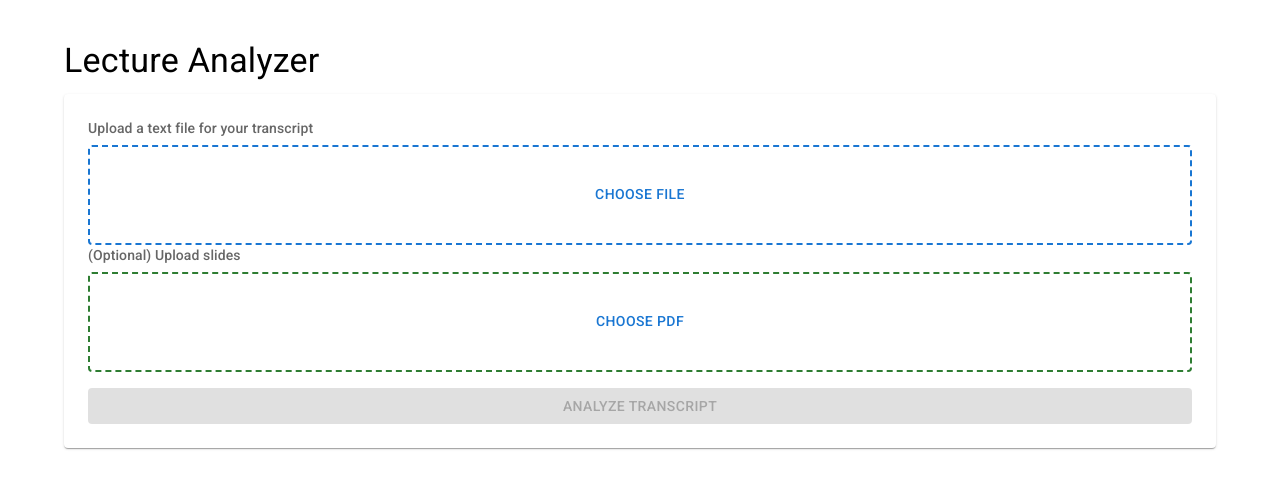
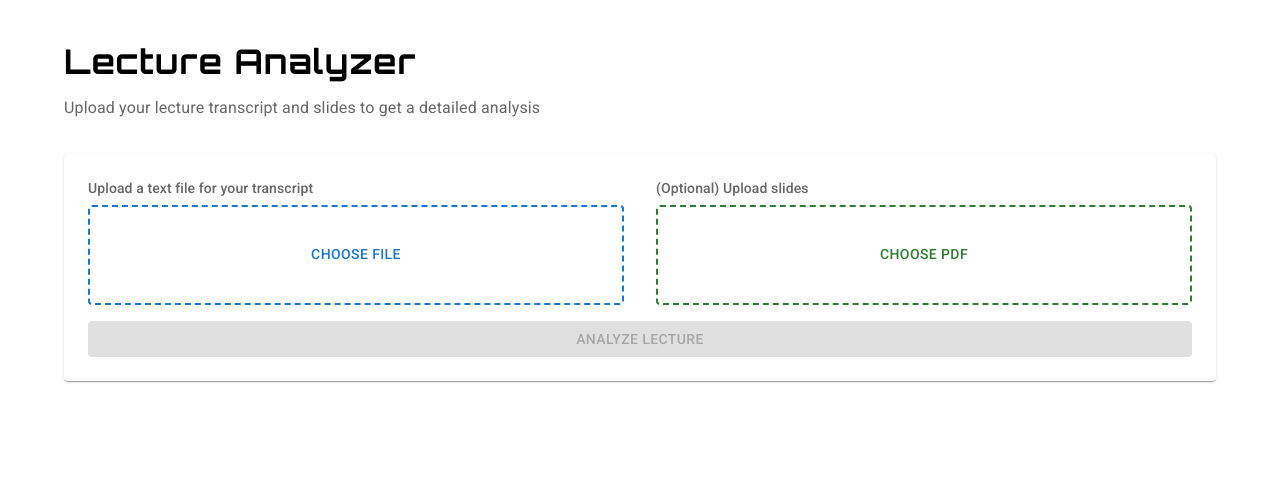
Before and after one commit to bluebear98/virtual-ta, a Next.js app: page / in a window 1280 px wide. Shown: the top 488 px of the page. Built offline with nearby package versions, Linux system fonts and the light colour scheme.

Commit message:
Update UI

```diff
--- a/src/components/FileUpload.tsx
+++ b/src/components/FileUpload.tsx
@@ -43,12 +43,22 @@ export default function FileUpload({ onFileContent, disabled }: FileUploadProps)
           },
           display: 'flex',
           flexDirection: 'column',
-          gap: 1
+          gap: 1,
+          padding: 2
         }}
       >
         {selectedFile ? (
           <>
-            <Typography variant="body2" color="primary">
+            <Typography
+              variant="body2"
+              color="primary"
+              sx={{
+                maxWidth: '100%',
+                overflow: 'hidden',
+                textOverflow: 'ellipsis',
+                whiteSpace: 'nowrap'
+              }}
+            >
               {selectedFile}
             </Typography>
             <Typography variant="caption" color="text.secondary">
--- a/src/components/PDFUpload.tsx
+++ b/src/components/PDFUpload.tsx
@@ -58,19 +58,31 @@ export default function PDFUpload({ onPDFContent, disabled }: PDFUploadProps) {
           height: '100px',
           border: '2px dashed',
           borderColor: disabled ? 'grey.300' : 'success.main',
+          color: disabled ? 'grey.500' : 'success.main',
           '&:hover': {
             border: '2px dashed',
             borderColor: 'success.dark',
-            bgcolor: 'success.50'
+            bgcolor: 'success.50',
+            color: 'success.dark'
           },
           display: 'flex',
           flexDirection: 'column',
-          gap: 1
+          gap: 1,
+          padding: 2
         }}
       >
         {selectedFile ? (
           <>
-            <Typography variant="body2" color="success.main">
+            <Typography
+              variant="body2"
+              color="success.main"
+              sx={{
+                maxWidth: '100%',
+                overflow: 'hidden',
+                textOverflow: 'ellipsis',
+                whiteSpace: 'nowrap'
+              }}
+            >
               {selectedFile}
             </Typography>
             <Typography variant="caption" color="text.secondary">
@@ -78,7 +90,7 @@ export default function PDFUpload({ onPDFContent, disabled }: PDFUploadProps) {
             </Typography>
           </>
         ) : (
-          'Choose PDF'
+            'Choose PDF'
         )}
         <input
           type="file"
--- a/src/pages/index.tsx
+++ b/src/pages/index.tsx
@@ -16,7 +16,8 @@ import {
   List,
   ListItem,
   ListItemText,
-  Chip
+  Chip,
+  Grid,
 } from '@mui/material';
 import ExpandMoreIcon from '@mui/icons-material/ExpandMore';
 
@@ -90,23 +91,35 @@ export default function Home() {
         <meta name="description" content="Analyze lecture transcripts" />
         <meta name="viewport" content="width=device-width, initial-scale=1" />
         <link rel="stylesheet" href="https://fonts.googleapis.com/css2?family=Roboto:wght@300;400;500;700&display=swap" />
+        <link rel="stylesheet" href="https://fonts.googleapis.com/css2?family=Orbitron:wght@400;500;700&display=swap" />
       </Head>
       <Container maxWidth="lg" sx={{ py: 4 }}>
-        <Typography variant="h4" component="h1" gutterBottom>
+        <Typography variant="h4" component="h1" gutterBottom sx={{
+          fontFamily: 'Orbitron',
+          fontWeight: 700,
+          letterSpacing: 1
+        }}>
           Lecture Analyzer
+        </Typography>
+        <Typography variant="subtitle1" color="text.secondary" sx={{ mb: 4 }}>
+          Upload your lecture transcript and slides to get a detailed analysis
         </Typography>
 
         <Paper component="form" onSubmit={handleSubmit} sx={{ p: 3, mb: 4 }}>
-          <div className="grid grid-cols-2 gap-8 mb-6">
+          <Grid container spacing={4}>
+            <Grid item xs={12} md={6}>
               <FileUpload
                 onFileContent={setTranscript}
                 disabled={loading}
               />
+            </Grid>
+            <Grid item xs={12} md={6}>
               <PDFUpload
                 onPDFContent={setSlides}
                 disabled={loading}
               />
-          </div>
+            </Grid>
+          </Grid>
           <Button
             type="submit"
             variant="contained"
@@ -114,7 +127,7 @@ export default function Home() {
             fullWidth
             sx={{ mt: 2 }}
           >
-            {loading ? 'Analyzing...' : 'Analyze Transcript'}
+            {loading ? 'Analyzing...' : 'Analyze Lecture'}
           </Button>
         </Paper>
 
```
Lines whose indentation alone changed are shown as unchanged.
